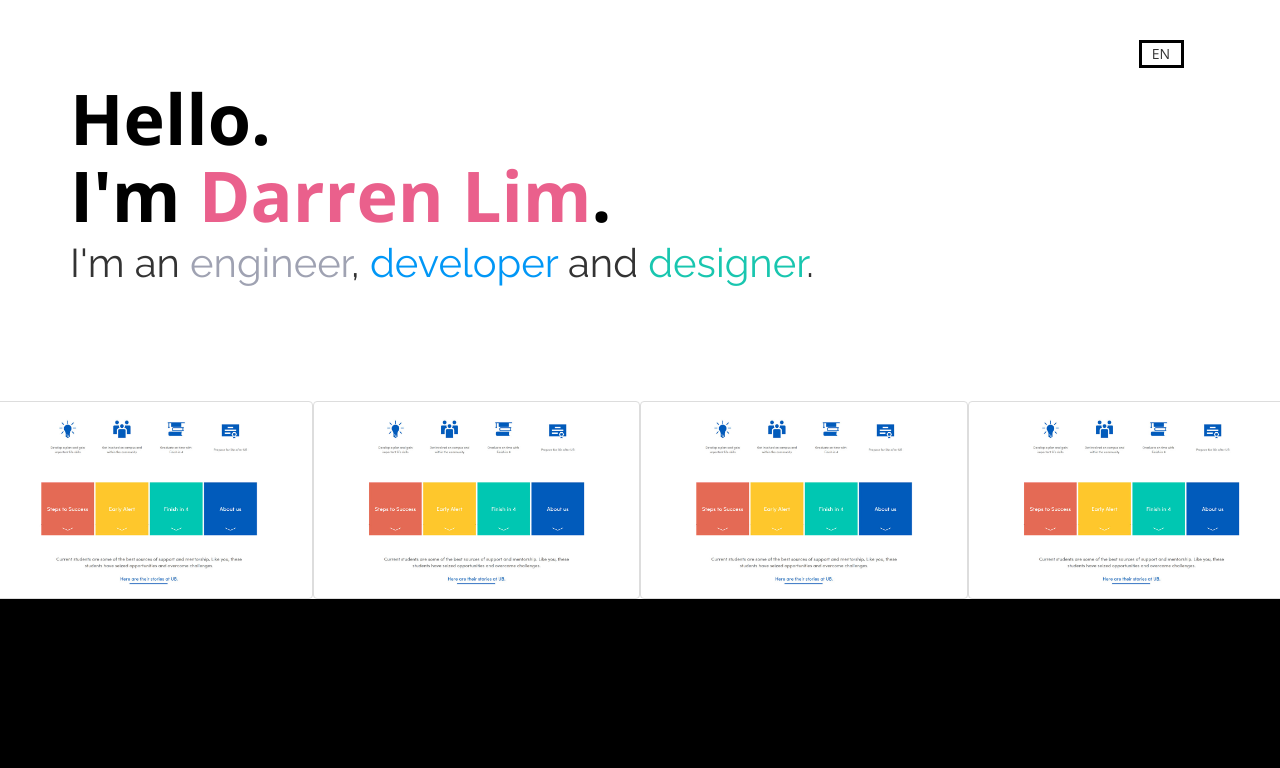
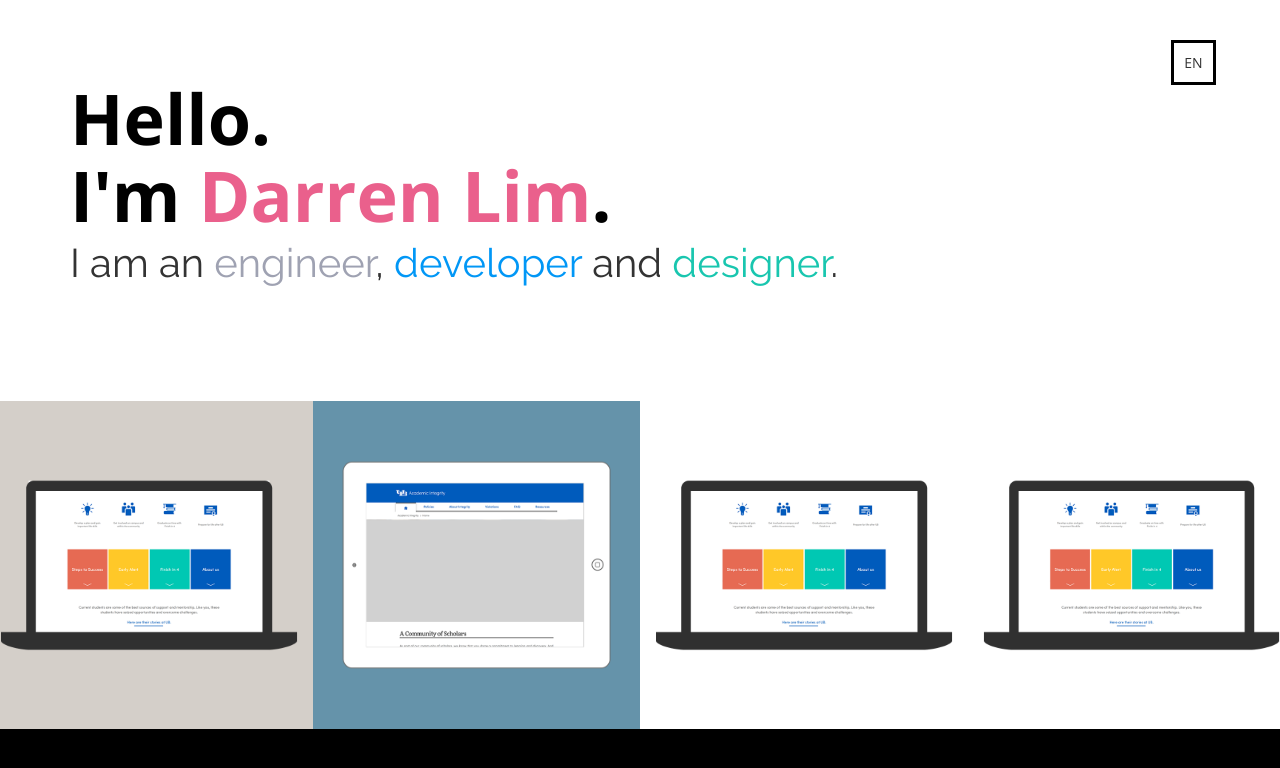
Before and after one commit to darrenlzh/darrenl, a React app: page / in a window 1280 px wide. Shown: the top 768 px of the page. Built offline with nearby package versions, Linux system fonts and the light colour scheme.

Commit message:
Updates and changes

```diff
--- a/src/js/components/app.js
+++ b/src/js/components/app.js
@@ -24,7 +24,8 @@ export class App extends React.Component {
     return (
       <div className="main">
         <div id="language">
-          <button onClick={this.handleLangMenuClick.bind(this)}>
+          <button onClick={this.handleLangMenuClick.bind(this)}
+          className={this.state.langMenuOpen? 'open': ''}>
             {LANG_CODE[this.state.language]}
           </button>
           <ul className={this.state.langMenuOpen? 'open': ''}>
@@ -61,11 +62,11 @@ export class App extends React.Component {
 }
 
 const MY_NAME = 'Darren Lim',
-      TAG_LINE = 'engineer . developer . designer',
-      LANGUAGES = ['english', 'français', 'dansk'],
-      LANG_CODE = ['EN', 'FR', 'DK'],
+      LANGUAGES = ['english', 'français', 'dansk', 'malay'],
+      LANG_CODE = ['EN', 'FR', 'DK', 'MY'],
       WORDS = [
-        ['Hello', "I'm", "I'm an", 'engineer', 'developer', 'and', 'designer'],
+        ['Hello', "I'm", "I am an", 'engineer', 'developer', 'and', 'designer'],
         ['Salut', "Je m'appelle", 'Je suis', 'ingénieur', 'développeur', 'et', 'concepteur'],
-        ['Hej', "Je heder", 'Jeg er', 'ingeniør', 'udvikler', 'og', 'desginer']
+        ['Hej', "Je heder", 'Jeg er', 'ingeniør', 'udvikler', 'og', 'desginer'],
+        ['Hello', "Saya", 'Saya seorang', 'engineer', 'developer', 'dan', 'desginer']
       ]
--- a/src/js/components/portfolio.js
+++ b/src/js/components/portfolio.js
@@ -29,9 +29,7 @@ class Item extends React.Component {
   render() {
     return (
       <article className="item col-sm-6 col-md-4 col-lg-3">
-        <div className="img-responsive">
-          <img src={this.props.img} className="img-thumbnail"/>
-        </div>
+        <img src={this.props.img} className="img-thumbnail"/>
       </article>
     )
   }
@@ -41,21 +39,21 @@ const ITEMS = [
   {
     name: 'Student Success',
     desc: 'University at Buffalo Student Success site.',
-    img: 'src/img/student-success-cover.jpg'
+    img: 'src/img/student-success-cover.png'
   },
   {
-    name: 'Student Success 222',
-    desc: 'University at Buffalo Student Success site.',
-    img: 'src/img/student-success-cover.jpg'
+    name: 'Academic Integrity',
+    desc: 'University at Buffalo Academic Integrity site.',
+    img: 'src/img/academic-integrity-cover.png'
   },
   {
     name: 'Student Success 333',
     desc: 'University at Buffalo Student Success site.',
-    img: 'src/img/student-success-cover.jpg'
+    img: 'src/img/student-success-cover.png'
   },
   {
     name: 'Student Success 333',
     desc: 'University at Buffalo Student Success site.',
-    img: 'src/img/student-success-cover.jpg'
+    img: 'src/img/student-success-cover.png'
   }
 ]
--- a/src/sass/main.sass
+++ b/src/sass/main.sass
@@ -20,20 +20,28 @@ section
   padding-top: 10vh
 
 #language
+  display: flex
+  flex-direction: column
+  align-items: flex-end
   position: absolute
   right: 5vw
   top: 5vh
   font-family: 'Open Sans', sans-serif
   button
     width: 45px
+    height: 45px
     background: none
     border: 3px solid black
     &:focus
       outline: none
+    &.open
+      background: black
+      color: white
   ul
     list-style: none
-    margin-top: 5px
+    margin-top: 1vh
     padding: 1rem
+    background: white
     border: 3px solid black
     transform: translateY(-1vh)
     opacity: 0
@@ -65,6 +73,18 @@ section
 #portfolio
   .item
     padding: 0
+    &:hover
+      cursor: pointer
+      img
+        transform: scale(1.05)
+    &:nth-of-type(1)
+      background: $offgray
+    &:nth-of-type(2)
+      background: $mildblue
+    img
+      border: none
+      &.img-thumbnail
+        background: none
 
 #about, #contact
   height: 100vh
```
Also changed, not shown: src/sass/includes/_vars.sass (+9 -5 lines), artwork/apple-macbook-pro.png (added), artwork/ipad-horizontal.png (added), build/css/main.css, build/js/bundle.js, src/img/academic-integrity-cover.png (added), src/img/student-success-cover.jpg (deleted), src/img/student-success-cover.png (added), 5 other files.
